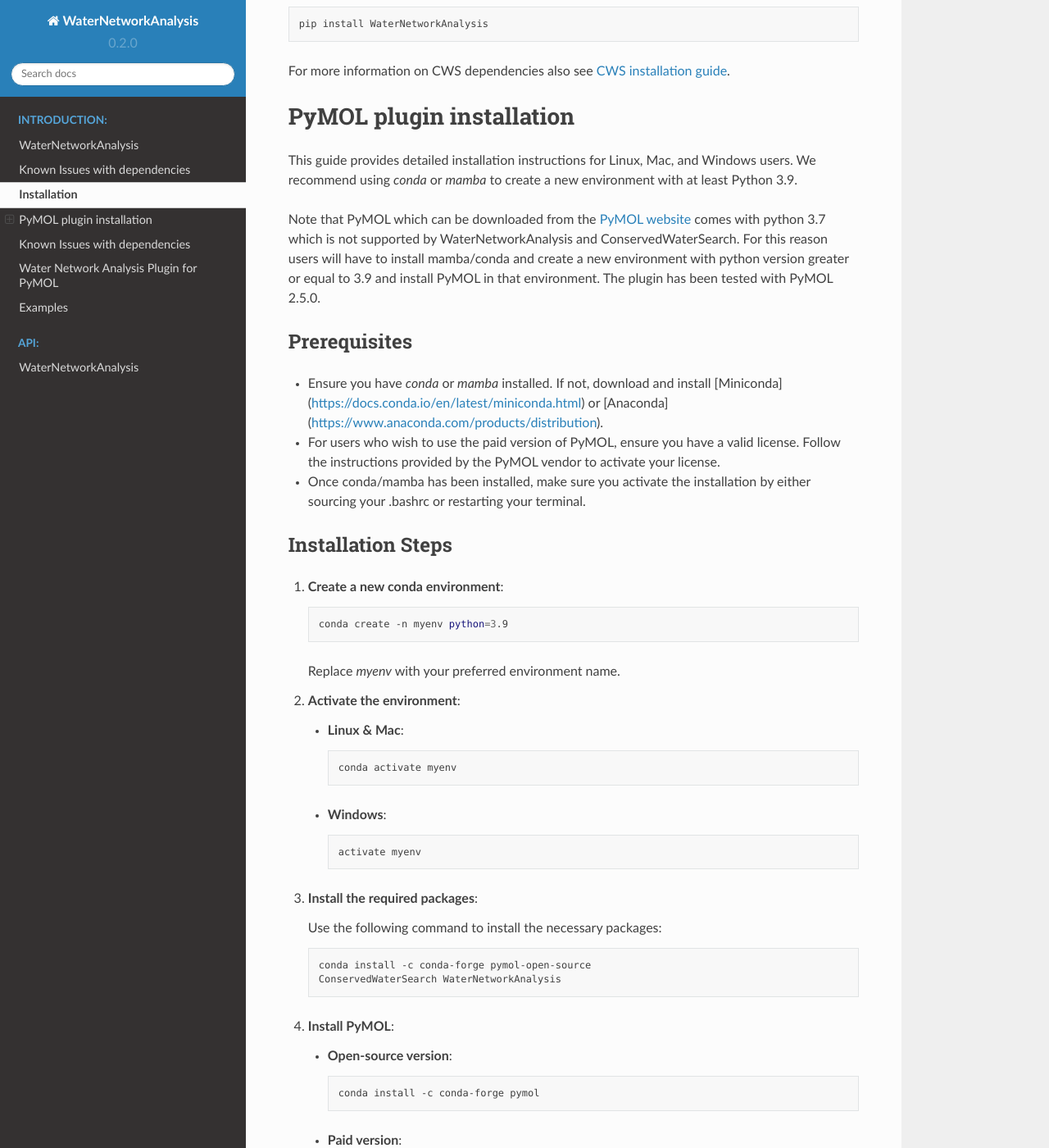
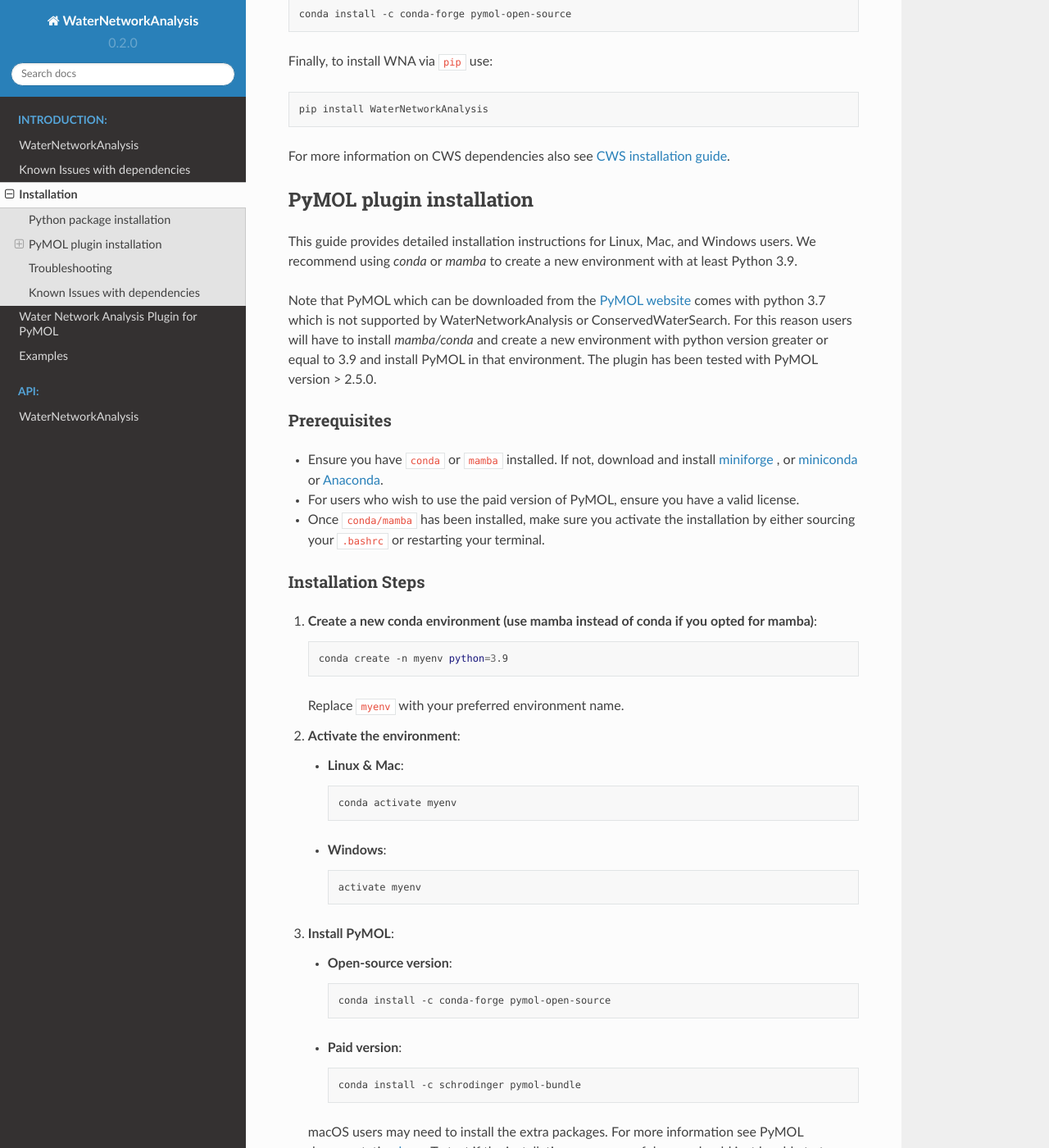
Before and after one commit to JecaTosovic/WaterNetworkAnalysis, a Sphinx documentation site: the page built from docs/source/installation.rst, in a window 1280 px wide and 1400 px high, scrolled down 620 px. Shown: the whole window at 82% size. Built offline with Sphinx 7.4.7 and the Read the Docs theme 2.0.0, drawn with Linux system fonts in a browser that asks for light colours; some of the changed text lies outside the part shown.

Commit message:
add installation instructions

```diff
--- a/docs/source/installation.rst
+++ b/docs/source/installation.rst
@@ -1,5 +1,11 @@
 Installation
 ============
+WaterNetworkAnalysis can be installed as a python package or as a PyMOL
+plugin.
+
+Python package installation
+---------------------------
+
 The easiest ways to install **WaterNetworkAnalysis** is using :code:`conda` from conda-forge:
 
 .. code:: bash
@@ -27,7 +33,7 @@
 For more information on CWS dependencies also see `CWS installation guide <https://conservedwatersearch.readthedocs.io/en/latest/installation.html>`_.
 
 PyMOL plugin installation
-=========================
+-------------------------
 
 This guide provides detailed installation instructions for Linux, Mac,
 and Windows users. We recommend using `conda` or `mamba` to create a new
@@ -35,35 +41,36 @@
 
 Note that PyMOL which can be downloaded from the `PyMOL website
 <https://pymol.org/2/>`_ comes with python 3.7 which is not supported by
-WaterNetworkAnalysis and ConservedWaterSearch. For this reason users
-will have to install mamba/conda and create a new environment with
+WaterNetworkAnalysis or ConservedWaterSearch. For this reason users
+will have to install `mamba/conda` and create a new environment with
 python version greater or equal to 3.9 and install PyMOL in that environment.
-The plugin has been tested with PyMOL 2.5.0.
+The plugin has been tested with PyMOL version > 2.5.0.
 
 Prerequisites
--------------
+.............
 
-- Ensure you have `conda` or `mamba` installed. If not, download and
-  install [Miniconda](https://docs.conda.io/en/latest/miniconda.html) or
-  [Anaconda](https://www.anaconda.com/products/distribution).
+- Ensure you have ``conda`` or ``mamba`` installed. If not, download and
+  install `miniforge <https://conda-forge.org/miniforge/>`_ , or
+  `miniconda <https://docs.conda.io/en/latest/miniconda.html>`_ or
+  `Anaconda <https://www.anaconda.com/products/distribution>`_.
 
 - For users who wish to use the paid version of PyMOL, ensure you have a
-  valid license. Follow the instructions provided by the PyMOL vendor to
-  activate your license.
+  valid license.
 
-- Once conda/mamba has been installed, make sure you activate the
-  installation by either sourcing your .bashrc or restarting your terminal.
+- Once ``conda/mamba`` has been installed, make sure you activate the
+  installation by either sourcing your ``.bashrc`` or restarting your terminal.
 
 Installation Steps
-------------------
+..................
 
-1. **Create a new conda environment**:
+1. **Create a new conda environment (use mamba instead of conda if you
+   opted for mamba)**:
 
    .. code-block:: bash
 
       conda create -n myenv python=3.9
 
-   Replace `myenv` with your preferred environment name.
+   Replace ``myenv`` with your preferred environment name.
 
 2. **Activate the environment**:
 
@@ -79,43 +86,53 @@
 
         activate myenv
 
-3. **Install the required packages**:
-
-   Use the following command to install the necessary packages:
-
-   .. code-block:: bash
-
-      conda install -c conda-forge pymol-open-source
-      ConservedWaterSearch WaterNetworkAnalysis
-
-
-4. **Install PyMOL**:
+3. **Install PyMOL**:
 
    - **Open-source version**:
 
      .. code-block:: bash
 
-        conda install -c conda-forge pymol
+        conda install -c conda-forge pymol-open-source
+
 
    - **Paid version**:
 
-     Follow the installation instructions provided by the PyMOL vendor.
+     .. code-block:: bash
 
-5. **Verify Installation**:
+        conda install -c schrodinger pymol-bundle
 
-   After installing all the required packages, you can verify the PyMOL
-   installation by simply starting it from the terminal:
 
-   .. code-block:: bash
+   macOS users may need to install the extra packages. For more
+   information see PyMOL documentation `here
+   <https://pymol.org/conda/>`_. To test if the installation was
+   successful users should just be able to type the following in their
+   terminal:
 
-      pymol
+     .. code-block:: bash
+
+        pymol
+
+
+   Users with a license should download their license file from the
+   `PyMOL website <https://pymol.org/2/>`_ and activate it by going to
+   Help -> Install new License File in main PyMOL window.
+
+4. **Install dependencies**:
+
+   WaterNetworkAnalysis is the main dependency and can be installed via:
+
+     .. code-block:: bash
+
+        conda install -c conda-forge WaterNetworkAnalysis
 
 
 6. **Install the WaterNetworkAnalysis plugin in PyMOL**:
 
-   In PyMOL, go to `Plugin > Plugin Manager > Install New Plugin` and
-    select the `WaterNetworkAnalysis.py` file from the
-    `WaterNetworkAnalysis` folder in the installation directory.
+   The plugin is a single file located `here
+   <https://github.com/JecaTosovic/WNA_PyMOL_plugin>`_. In PyMOL, go to
+   `Plugin > Plugin Manager > Install New Plugin` and select the
+   ``WNA_PyMOL_plugin.py`` file from the ``WNA_PyMOL`` folder. The
+   plugin can then be accessed from the plugin drop-down menu.
 
 Troubleshooting
 ---------------
@@ -129,7 +146,7 @@
 
 
 Known Issues with dependencies
-==============================
+------------------------------
 
 :code:`AttributeError: 'super' object has no attribute '_ipython_display_'`
 Some versions of Jupyter notebook are incpompatible with ipython (`see here <https://stackoverflow.com/questions/74279848/nglview-installed-but-will-not-import-inside-juypter-notebook-via-anaconda-navig>`_). To resolve install version of :code:`ipywidgets<8` using :code:`conda`:
```
